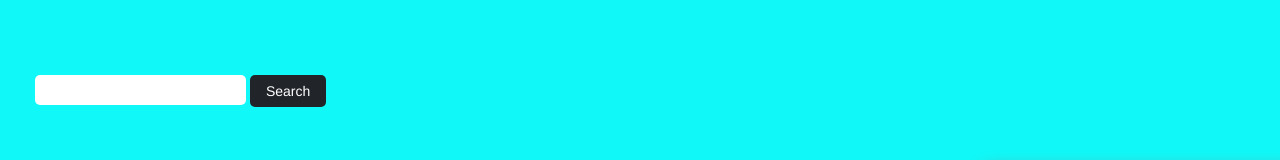
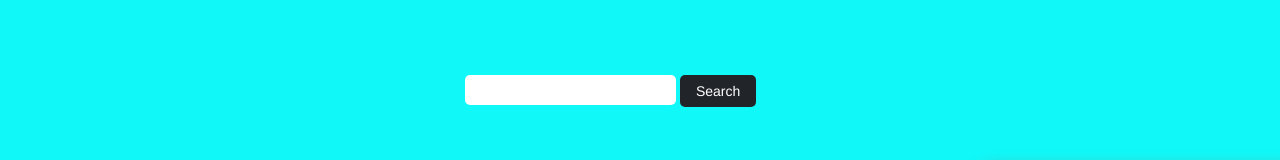
Before and after one commit to devmehedi/ranga-store-website, a plain HTML site: page index.html in a window 1280 px wide. Shown: the top 160 px of the page. Drawn offline with nearby package versions, Linux system fonts and the light colour scheme.

Commit message:
added sume style

```diff
--- a/css/style.css
+++ b/css/style.css
@@ -17,7 +17,7 @@ body {
   border: none;
 }
 .search-box {
-  width: 350  px;
+  width: 350px;
   border-radius: 5px;
   margin: auto;
   margin-top: 50px;
```
